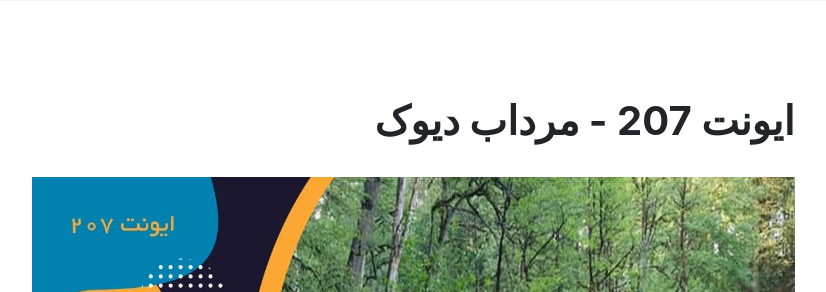
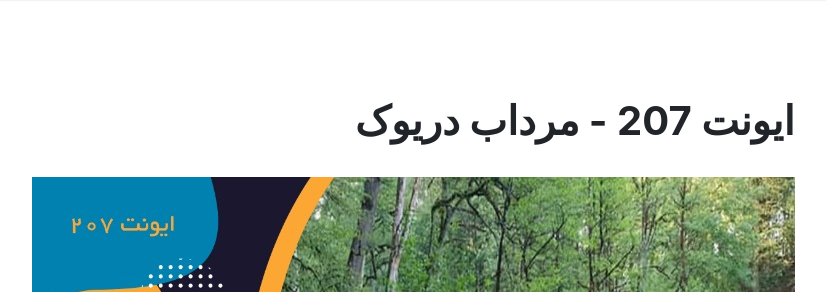
Before and after one commit to MHKarami97/active, a Jekyll site: the page built from _posts/2021-12-09-dorouk.md, in a window 1280 px wide and 900 px high. Shown: the top 292 px of the window, without its empty margins (293-1119 px from the left). Built offline with Jekyll 4.4.1, drawn with Linux system fonts in a browser that asks for light colours; nearby versions of some CDN libraries; comment, search, counter and statistics services are not loaded.

Commit message:
update new post

```diff
--- a/_posts/2021-12-09-dorouk.md
+++ b/_posts/2021-12-09-dorouk.md
@@ -1,11 +1,11 @@
 ---
 layout: post
-title: "ایونت 207 - مرداب دیوک"
+title: "ایونت 207 - مرداب دریوک"
 author: mhk
 categories: [Nature]
 tags: [nature, tehran]
 image: assets/img/nature/207-dorouk.jpeg
-description: "ایونت 198 - روستای کیگا"
+description: "ایونت 207 - مرداب دریوک"
 featured: true
 hidden: true
 rating: 5
```
